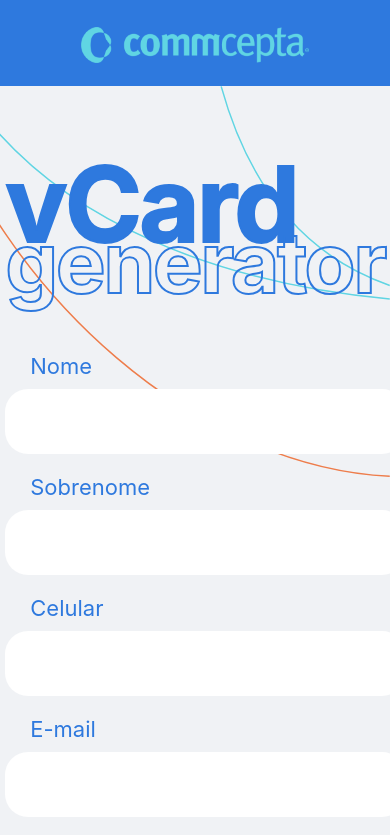
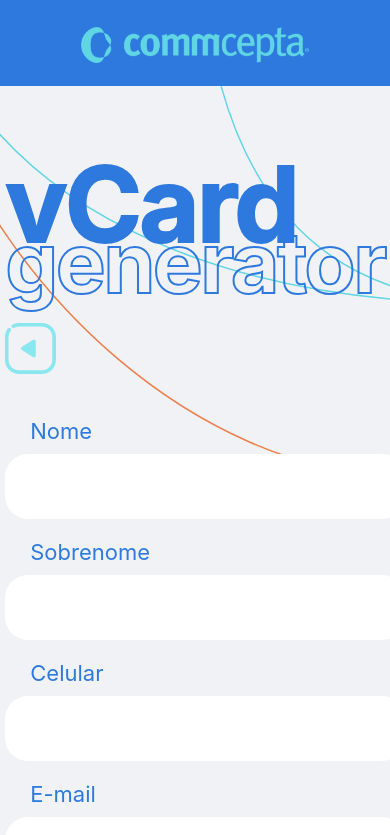
Before and after one commit to dp-152/commcepta-challenge, a React (Create React App) app: page /cards/new in a window 390 px wide. Shown: the top 835 px of the page. Built offline with nearby package versions, Linux system fonts and the light colour scheme; no server answers; a web font is replaced by a local one.

Commit message:
Added back button to all pages

```diff
--- a/src/css/routes/cards/Card.css
+++ b/src/css/routes/cards/Card.css
@@ -1,16 +1,24 @@
 .CardPage-wrapper {
-  width: 520px;
-  height: 770px;
-  margin: 70px 15px;
-  border-radius: 68px;
-  opacity: 1;
-  background-image: url("../../../assets/risquinhos\ card\ esquerda.svg");
-  background-position: left bottom;
-  background-repeat: no-repeat;
+  display: grid;
+  grid-template-columns: repeat(auto-fit, minmax(51px, auto));
+  margin-right: 190px;
 }
 
-.CardPage-wrapper.theme-light {
-  background-color: var(--color-light-theme-field-background);
-  box-shadow: inset 0px 0px 9px var(--color-light-theme-box-shadow1), 0px 0px 15px var(--color-light-theme-box-shadow2);
-  border: 3px solid var(--color-light-theme-card-border);
+.CardPage-backbutton-container {
+  height: fit-content;
+  align-self: end;
+  margin-bottom: 65px;
+  margin-right: 40px;
 }
+
+@media (max-width: 1100px) {
+  .CardPage-wrapper {
+    margin: 0;
+    padding: 15px;
+    grid-template-columns: 1fr;
+  }
+  .CardPage-backbutton-container {
+    margin: 0;
+    order: 1;
+  }
+}
--- a/src/css/routes/cards/Cards.css
+++ b/src/css/routes/cards/Cards.css
@@ -2,6 +2,7 @@
   display: grid;
   align-items: center;
   gap: 40px;
+  margin: 70px 15px;
   grid-template-columns: 0.3fr 2.14fr;
 }
 
@@ -21,6 +22,11 @@
   margin-top: 40px;
 }
 
+.CardsPage-backbutton-container {
+  text-align: left;
+  margin-top: 100px;
+}
+
 @media (max-width: 1100px) {
   .CardsPage-wrapper {
     grid-template-columns: 1fr;
@@ -28,4 +34,7 @@
   .CardsPage-grid-right {
     grid-template-columns: 1fr;
   }
+  .CardsPage-backbutton-container {
+    margin: 0;
+  }
 }
--- a/src/css/routes/cards/NewCard.css
+++ b/src/css/routes/cards/NewCard.css
@@ -6,17 +6,20 @@
   margin: 70px 15px;
 }
 
-.NewCardPage-grid-right {
+.NewCardPage-grid-left {
   display: grid;
-  gap: 35px;
-  grid-template-columns: auto min-content;
+  justify-items: left;
+}
+
+.NewCardPage-backbutton {
+  margin-top: 100px;
 }
 
 @media (max-width: 1100px) {
   .NewCardPage-wrapper {
     grid-template-columns: 1fr;
   }
-  .NewCardPage-grid-right {
-    grid-template-columns: 1fr;
+  .NewCardPage-backbutton {
+    margin-top: 10px;
   }
 }
--- a/src/routes/cards/Card.tsx
+++ b/src/routes/cards/Card.tsx
@@ -7,6 +7,7 @@ import CardContainer from "../../components/CardContainer";
 import ThemeContext from "../../contexts/ThemeContext";
 import { CardData } from "../../data/CardData";
 import repo from "../../repository/DefaultCommceptersRepository";
+import BackButton from "../../components/BackButton";
 
 export default function Card(): ReactElement {
   const { theme, setTheme } = useContext(ThemeContext);
@@ -46,6 +47,9 @@ export default function Card(): ReactElement {
 
   return (
     <section className={`CardPage-wrapper theme-${theme}`}>
+      <div className="CardPage-backbutton-container">
+        <BackButton />
+      </div>
       <CardContainer
         firstName={userData.firstName}
         lastName={userData.lastName}
--- a/src/routes/cards/Cards.tsx
+++ b/src/routes/cards/Cards.tsx
@@ -12,6 +12,7 @@ import VCardGeneratorLogo from "../../components/VCardGeneratorLogo";
 import repo from "../../repository/DefaultCommceptersRepository";
 import ThemeContext from "../../contexts/ThemeContext";
 import { CardData } from "../../data/CardData";
+import BackButton from "../../components/BackButton";
 
 export default function Cards(): ReactElement {
   const { setTheme } = useContext(ThemeContext);
@@ -64,6 +65,9 @@ export default function Cards(): ReactElement {
           />
         </div>
       </div>
+      <div className="CardsPage-backbutton-container">
+        <BackButton />
+      </div>
     </section>
   );
 }
--- a/src/routes/cards/NewCard.tsx
+++ b/src/routes/cards/NewCard.tsx
@@ -14,6 +14,7 @@ import VCardGeneratorLogo from "../../components/VCardGeneratorLogo";
 import ThemeContext from "../../contexts/ThemeContext";
 import { CardData } from "../../data/CardData";
 import repo from "../../repository/DefaultCommceptersRepository";
+import BackButton from "../../components/BackButton";
 
 export default function NewCard(): ReactElement {
   const { theme, setTheme } = useContext(ThemeContext);
@@ -49,7 +50,12 @@ export default function NewCard(): ReactElement {
     </section>
   ) : (
     <section className={`NewCardPage-wrapper theme-${theme}`}>
-      <VCardGeneratorLogo />
+      <div className="NewCardPage-grid-left">
+        <VCardGeneratorLogo />
+        <div className="NewCardPage-backbutton">
+          <BackButton />
+        </div>
+      </div>
       <NewCardForm submitHandler={submitHandler} />
     </section>
   );
```
